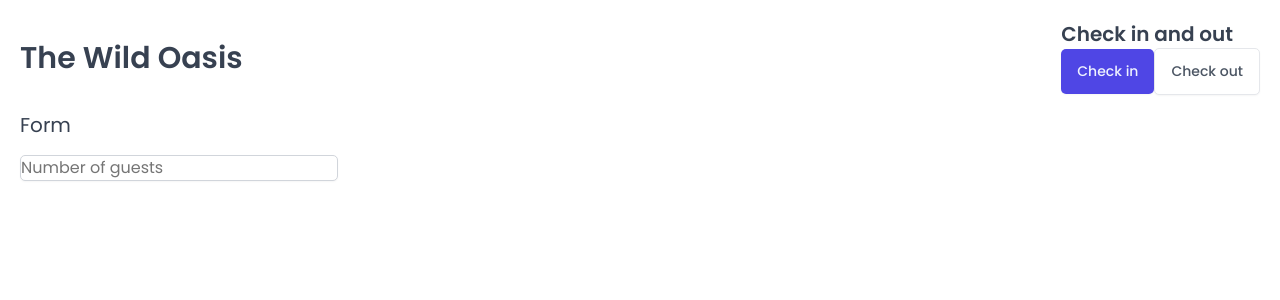
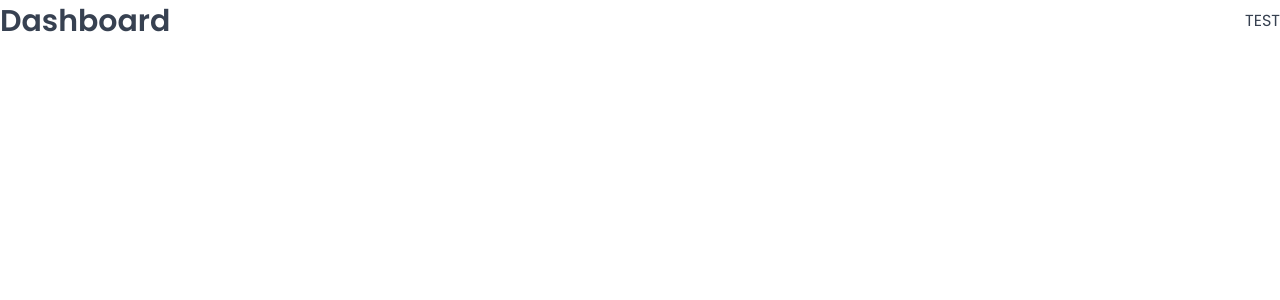
Before and after one commit to karmartir/the-wild-oasis, a React (Vite) app: page /dashboard in a window 1280 px wide. Shown: the top 300 px of the page. Built offline with nearby package versions, Linux system fonts and the light colour scheme; a web font is replaced by a local one.

Commit message:
333. Setting Up Pages and Routes

```diff
--- a/package.json
+++ b/package.json
@@ -12,6 +12,7 @@
   "dependencies": {
     "react": "^18.2.0",
     "react-dom": "^18.2.0",
+    "react-router-dom": "^6.30.3",
     "styled-components": "^6.3.12"
   },
   "devDependencies": {
--- a/src/App.jsx
+++ b/src/App.jsx
@@ -1,42 +1,31 @@
-import styled from "styled-components";
+import { BrowserRouter, Navigate, Route, Routes } from "react-router-dom";
 import GlobalStyles from "./styles/GlobalStyles";
-import Button from "./ui/Button";
-import Input from "./ui/Input";
-import Heading from "./ui/Heading";
-import Row from "./ui/Row";
+import Dashboard from "./pages/Dashboard";
+import Bookings from "./pages/Bookings";
+import Cabins from "./pages/Cabins";
+import Users from "./pages/Users";
+import Settings from "./pages/Settings";
+import Account from "./pages/Account";
+import PageNotFound from "./pages/PageNotFound";
+import Login from "./pages/Login";
 
-const StyledApp = styled.main`
-  /* background-color: orangered; */
-  padding: 20px;
-`;
 function App() {
   return (
     <>
       <GlobalStyles />
-      <StyledApp>
-        <Row>
-          <Row type="horizontal">
-            <Heading as="h1">The Wild Oasis</Heading>
-            <div>
-              <Heading as="h2">Check in and out</Heading>
-              <Button onClick={() => alert("check in")}>Check in</Button>
-              <Button
-                variation="secondary"
-                size="medium"
-                onClick={() => alert("check out")}
-              >
-                Check out
-              </Button>
-            </div>
-          </Row>
-          <Row>
-            <Heading as="h3">Form</Heading>
-            <form>
-              <Input type="number" placeholder="Number of guests" />
-            </form>
-          </Row>
-        </Row>
-      </StyledApp>
+      <BrowserRouter>
+        <Routes>
+          <Route index element={<Navigate replace to="dashboard" />} />
+          <Route path="dashboard" element={<Dashboard />} />
+          <Route path="bookings" element={<Bookings />} />
+          <Route path="cabins" element={<Cabins />} />
+          <Route path="users" element={<Users />} />
+          <Route path="settings" element={<Settings />} />
+          <Route path="account" element={<Account />} />
+          <Route path="login" element={<Login />} />
+          <Route path="*" element={<PageNotFound />} />
+        </Routes>
+      </BrowserRouter>
     </>
   );
 }
```
Also changed, not shown: 1 other file (tests, documents, lock files or other folders).
